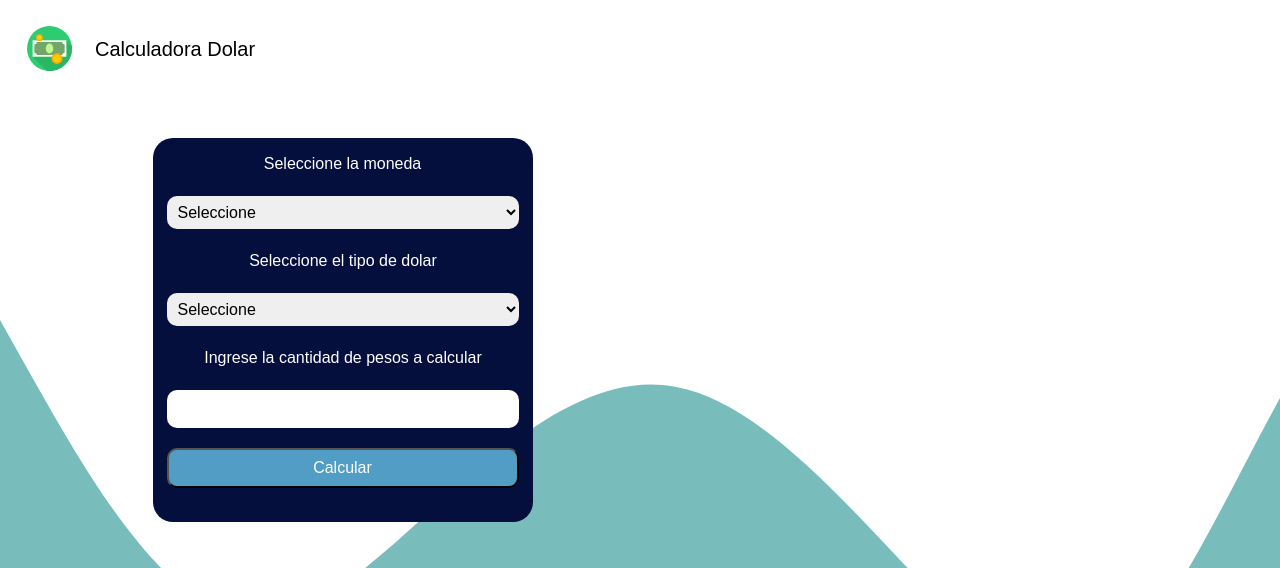
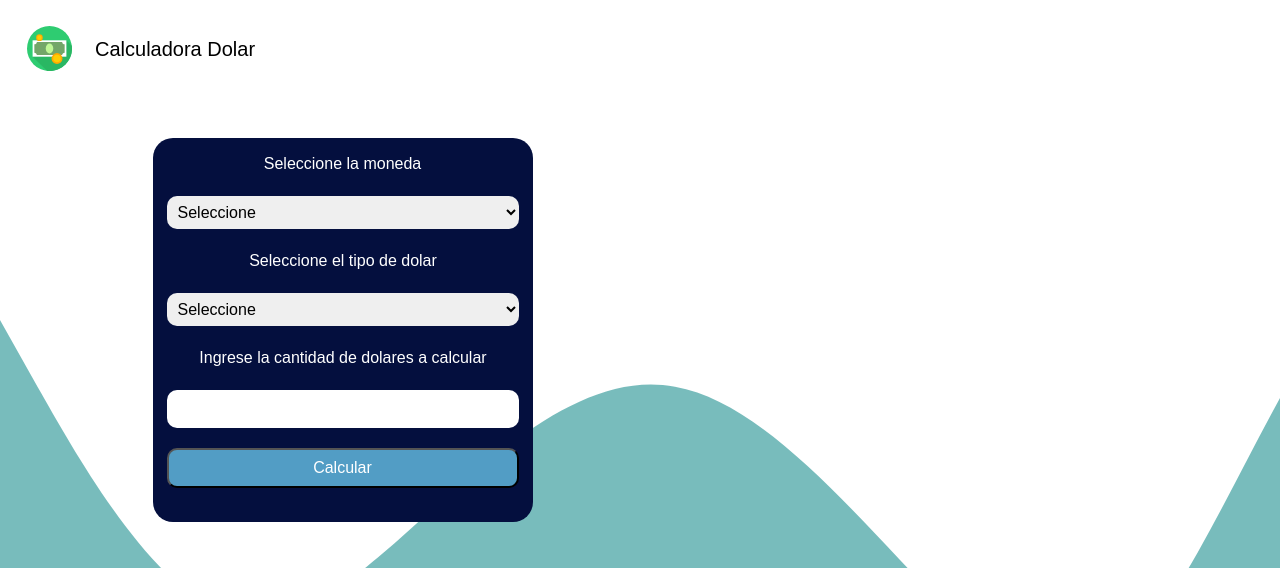
Before and after one commit to joeecasa/calculadoraDolar, a React (Create React App) app: page /calculadora in a window 1280 px wide. Shown: the top 568 px of the page. Built offline with nearby package versions, Linux system fonts and the light colour scheme; no server answers.

Commit message:
bug arreglado

```diff
--- a/src/pages/Calculadora.jsx
+++ b/src/pages/Calculadora.jsx
@@ -249,7 +249,17 @@ const Calculadora = () => {
                             Dolar Mep/Bolsa
                         </option>
                     </select>
-                    <div className='text-calc-title ingrese'>Ingrese la cantidad de pesos a calcular </div>
+
+                    {
+                        values.moneda === "Pesos" ?
+                            (
+                                <div className='text-calc-title ingrese'>Ingrese la cantidad de pesos a calcular </div>
+                            )
+                            :
+                            (
+                                <div className='text-calc-title ingrese'>Ingrese la cantidad de dolares a calcular </div>
+                            )
+                    }
                     <input
                         name='cantidad'
                         type="number"
@@ -628,7 +638,7 @@ const Calculadora = () => {
                                                     <div className='text-calc'>
                                                         <div>
 
-                                                          Total
+                                                            Total
                                                         </div>
                                                         <div>
                                                             $ {resultadoBlue}
--- a/src/pages/pages.css
+++ b/src/pages/pages.css
@@ -33,9 +33,7 @@
     min-height: 350px;
     width: 95%;
 }
-.div-total{
-    /* width: 50%; */
-}
+
 
 
 .div-calcu {
```
